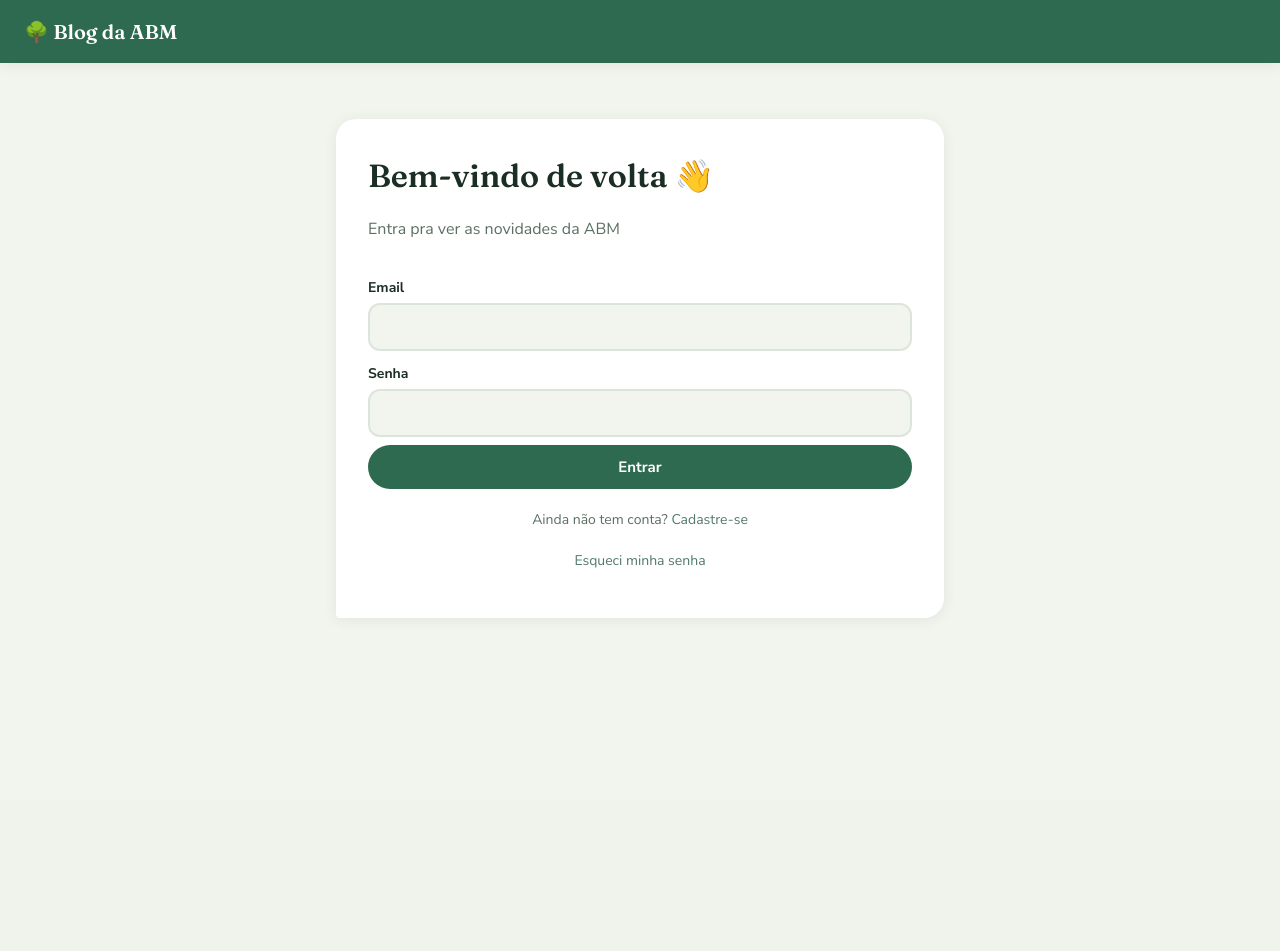
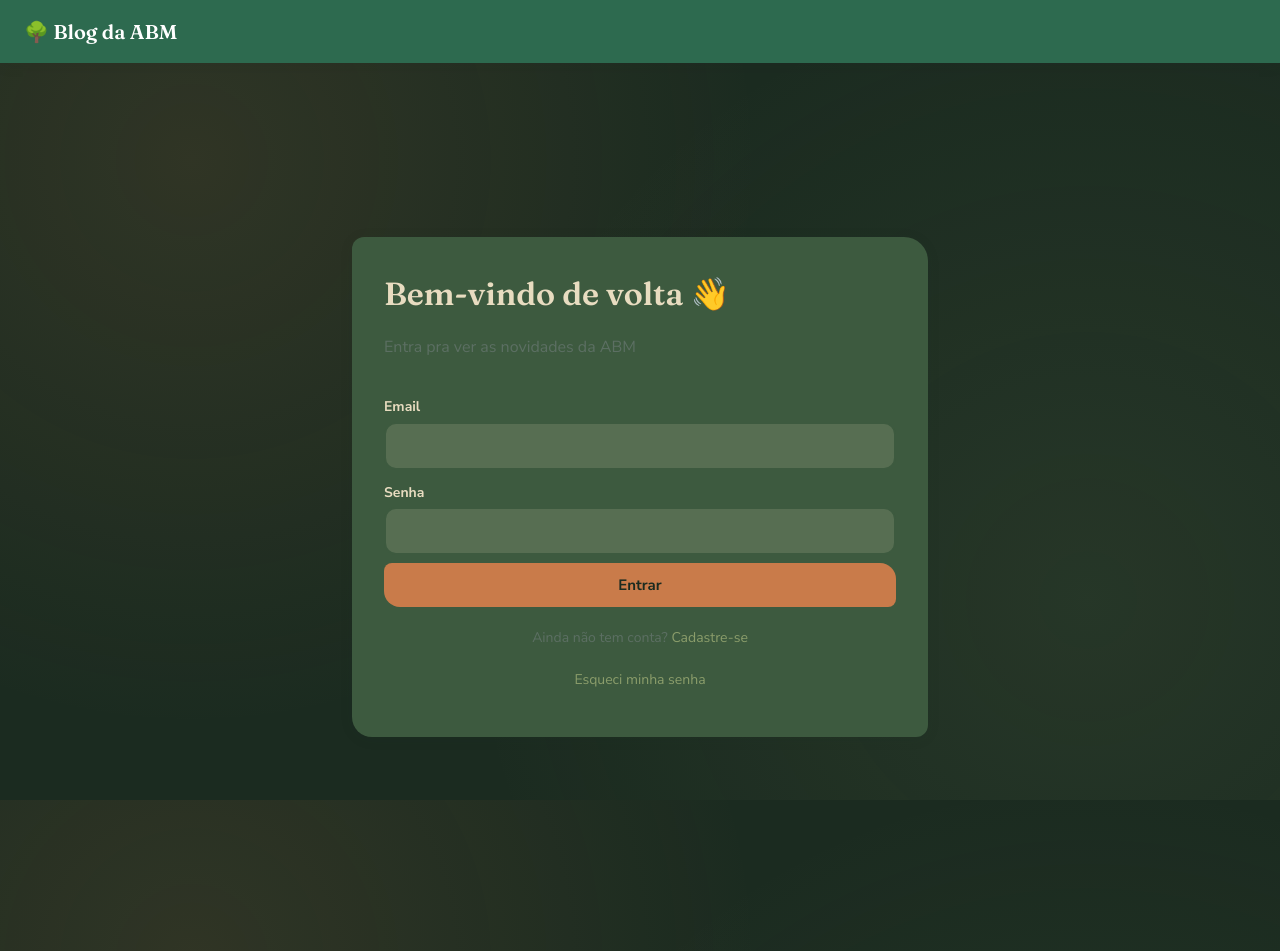
Before and after one commit to guilherme-dsm/mini-rede-abm, a Flask app: page /login in a window 1280 px wide. Before the commit the page ends 618 px from the top, so only its background shows below. Run offline with Flask 3, Linux system fonts and the light colour scheme.

Commit message:
Aplica tema visual bosque/floresta em style.css, mural, perfil e login

```diff
--- a/static/css/style.css
+++ b/static/css/style.css
@@ -16,6 +16,19 @@
 
     --radius: 20px 20px 20px 4px;
     --shadow: 0 2px 14px rgba(27, 46, 35, 0.08);
+
+    --verde-mata: #1B2B20;
+    --verde-musgo: #3D5A3F;
+    --verde-liquen: #8B9D6B;
+    --luz-filtrada: #E8DCC0;
+    --outono: #C97B4A;
+    --casca: #4A3728;
+
+    --font-display: 'Fraunces', serif;
+    --font-corpo: 'Nunito Sans', sans-serif;
+    --font-utilitaria: 'JetBrains Mono', monospace;
+
+    --ease-organico: cubic-bezier(0.34, 1.56, 0.64, 1);
 }
 
 * {
@@ -24,15 +37,22 @@
 
 body {
     margin: 0;
-    background-color: var(--color-bg);
-    color: var(--color-text);
-    font-family: 'Nunito Sans', sans-serif;
+    background-color: var(--verde-mata);
+    background-image:
+        radial-gradient(circle at 15% 20%, color-mix(in srgb, var(--outono) 12%, transparent) 0%, transparent 45%),
+        radial-gradient(circle at 85% 75%, color-mix(in srgb, var(--verde-liquen) 10%, transparent) 0%, transparent 50%);
+    background-attachment: fixed;
+    color: var(--luz-filtrada);
+    font-family: var(--font-corpo);
     line-height: 1.55;
 }
 
-h1, h2, h3 {
-    font-family: 'Fraunces', serif;
+h1, h2, h3, .titulo-display {
+    font-family: var(--font-display);
+    font-optical-sizing: auto;
+    font-variation-settings: 'wonk' 1;
     font-weight: 600;
+    color: var(--luz-filtrada);
     margin: 0 0 8px 0;
 }
 
@@ -96,12 +116,15 @@ a {
 }
 
 .btn-primary {
-    background-color: var(--color-primary);
-    color: white;
+    background-color: var(--outono);
+    color: var(--verde-mata);
+    border-radius: 8px 16px 8px 16px;
+    transition: border-radius 0.3s var(--ease-organico), transform 0.3s var(--ease-organico);
 }
 
 .btn-primary:hover {
-    background-color: var(--color-primary-dark);
+    border-radius: 16px 8px 16px 8px;
+    transform: scale(1.03);
 }
 
 .btn-accent {
@@ -121,16 +144,46 @@ a {
 }
 
 .auth-card {
-    background-color: var(--color-surface);
-    border-radius: var(--radius);
+    background-color: var(--verde-musgo);
+    border-radius: 12px 24px 12px 20px;
     box-shadow: var(--shadow);
     padding: 32px;
     margin-top: 32px;
+    transition: box-shadow 0.3s var(--ease-organico), transform 0.3s var(--ease-organico);
+}
+
+.auth-card:hover {
+    box-shadow: 0 8px 24px color-mix(in srgb, var(--outono) 25%, transparent);
+    transform: translateY(-3px);
 }
 
 .auth-subtitle {
     color: var(--color-text-muted);
     margin-bottom: 24px;
+}
+
+.auth-container {
+    min-height: 100vh;
+    display: flex;
+    align-items: center;
+    justify-content: center;
+    padding: 24px 16px;
+}
+
+.auth-container .auth-card {
+    margin-top: 0;
+    width: 100%;
+}
+
+.auth-switch a {
+    color: var(--verde-liquen);
+    text-decoration: none;
+    transition: text-decoration-color 0.25s var(--ease-organico);
+}
+
+.auth-switch a:hover {
+    text-decoration: underline;
+    text-decoration-color: var(--verde-liquen);
 }
 
 .form {
@@ -356,3 +492,22 @@ a {
     justify-content: center;
     margin-bottom: 20px;
 }
+
+.perfil-container .avatar-grande {
+    border-radius: 50% 45% 55% 48% / 48% 55% 45% 52%;
+    border: 3px solid var(--verde-liquen);
+}
+
+input.input-organico,
+select.input-organico {
+    border: 2px solid var(--verde-musgo);
+    background-color: color-mix(in srgb, var(--verde-musgo) 85%, var(--luz-filtrada) 15%);
+    color: var(--luz-filtrada);
+}
+
+input.input-organico:focus,
+select.input-organico:focus {
+    outline: 2px solid var(--outono);
+    outline-offset: 2px;
+    border-color: var(--verde-musgo);
+}
--- a/templates/base.html
+++ b/templates/base.html
@@ -6,7 +6,7 @@
     <title>{% block title %}Mural ABM{% endblock %}</title>
     <link rel="preconnect" href="https://fonts.googleapis.com">
     <link rel="preconnect" href="https://fonts.gstatic.com" crossorigin>
-    <link href="https://fonts.googleapis.com/css2?family=Fraunces:opsz,wght@9..144,500;9..144,600&family=Nunito+Sans:wght@400;600;700&display=swap" rel="stylesheet">
+    <link href="https://fonts.googleapis.com/css2?family=Fraunces:opsz,wght@9..144,500;9..144,600&family=Nunito+Sans:wght@400;600;700&family=JetBrains+Mono:wght@400;600&display=swap" rel="stylesheet">
     <link rel="stylesheet" href="{{ url_for('static', filename='css/style.css') }}">
 </head>
 <body>
--- a/templates/login.html
+++ b/templates/login.html
@@ -1,20 +1,22 @@
 {% extends "base.html" %}
 {% block title %}Login{% endblock %}
 {% block content %}
+<div class="auth-container">
 <div class="auth-card">
-    <h1>Bem-vindo de volta 👋</h1>
+    <h1 class="titulo-display">Bem-vindo de volta 👋</h1>
     <p class="auth-subtitle">Entra pra ver as novidades da ABM</p>
     <form method="POST" action="/login" class="form" id="form-login">
         <label>Email</label>
-        <input type="email" id="input-email-login" name="email" required>
+        <input type="email" id="input-email-login" name="email" class="input-organico" required>
 
         <label>Senha</label>
-        <input type="password" id="input-senha-login" name="senha" required>
+        <input type="password" id="input-senha-login" name="senha" class="input-organico" required>
 
         <button type="submit" class="btn btn-primary btn-block">Entrar</button>
     </form>
     <p class="auth-switch">Ainda não tem conta? <a href="{{ url_for('auth.cadastro') }}">Cadastre-se</a></p>
     <p class="auth-switch"><a href="{{ url_for('auth.esqueci_senha') }}">Esqueci minha senha</a></p>
 </div>
+</div>
 <script src="{{ url_for('static', filename='js/login.js') }}"></script>
 {% endblock %}
--- a/templates/redefinir_senha.html
+++ b/templates/redefinir_senha.html
@@ -1,12 +1,14 @@
 {% extends "base.html" %}
 {% block title %}Redefinir senha{% endblock %}
 {% block content %}
+<div class="auth-container">
 <div class="auth-card">
-    <h1>Nova senha 🔑</h1>
+    <h1 class="titulo-display">Nova senha 🔑</h1>
     <form method="POST" action="/redefinir-senha/{{ token }}" class="form">
         <label>Nova senha</label>
-        <input type="password" name="senha" required>
+        <input type="password" name="senha" class="input-organico" required>
         <button type="submit" class="btn btn-primary btn-block">Redefinir senha</button>
     </form>
 </div>
+</div>
 {% endblock %}
```
Also changed, not shown: other parts of static/css/style.css (+90 -7 lines), static/js/mural.js (+8 -3 lines), templates/cadastro.html (+8 -6 lines), templates/esqueci_senha.html (+5 -3 lines), templates/perfil.html (+6 -6 lines).
